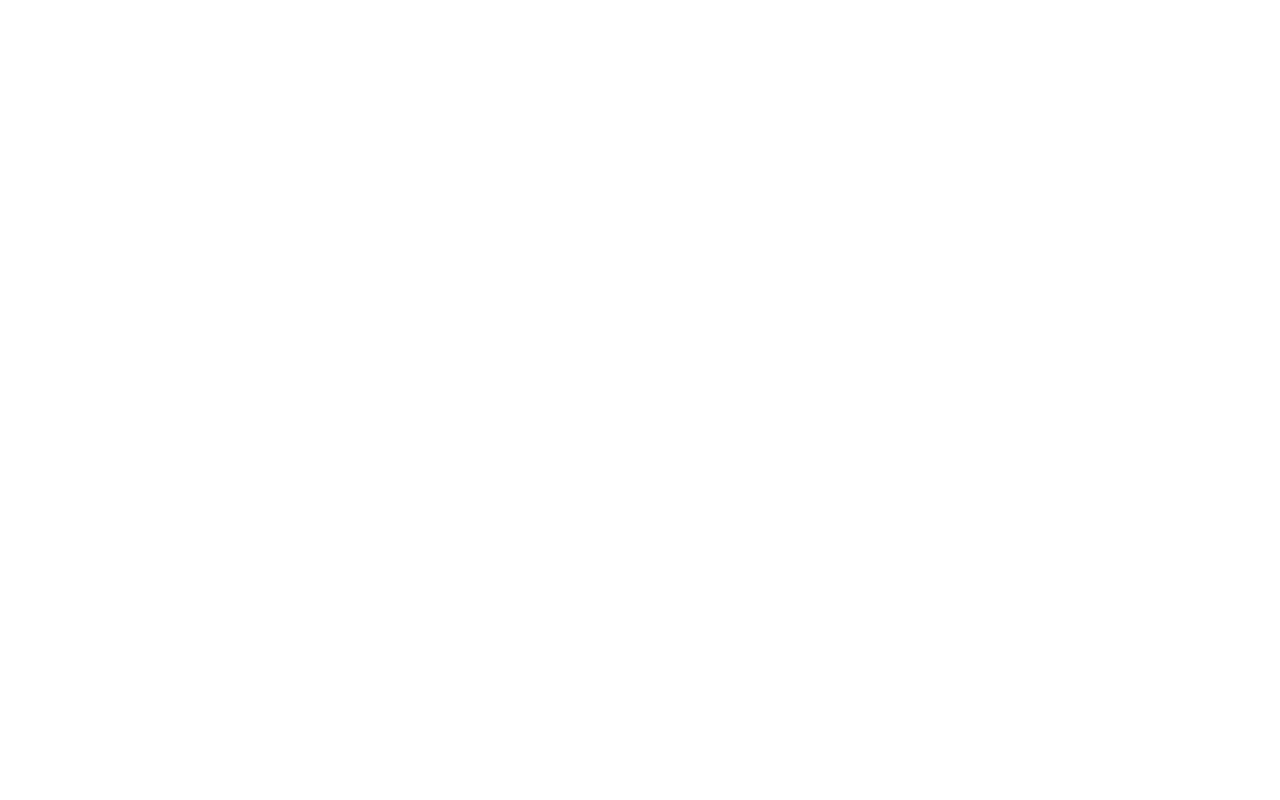
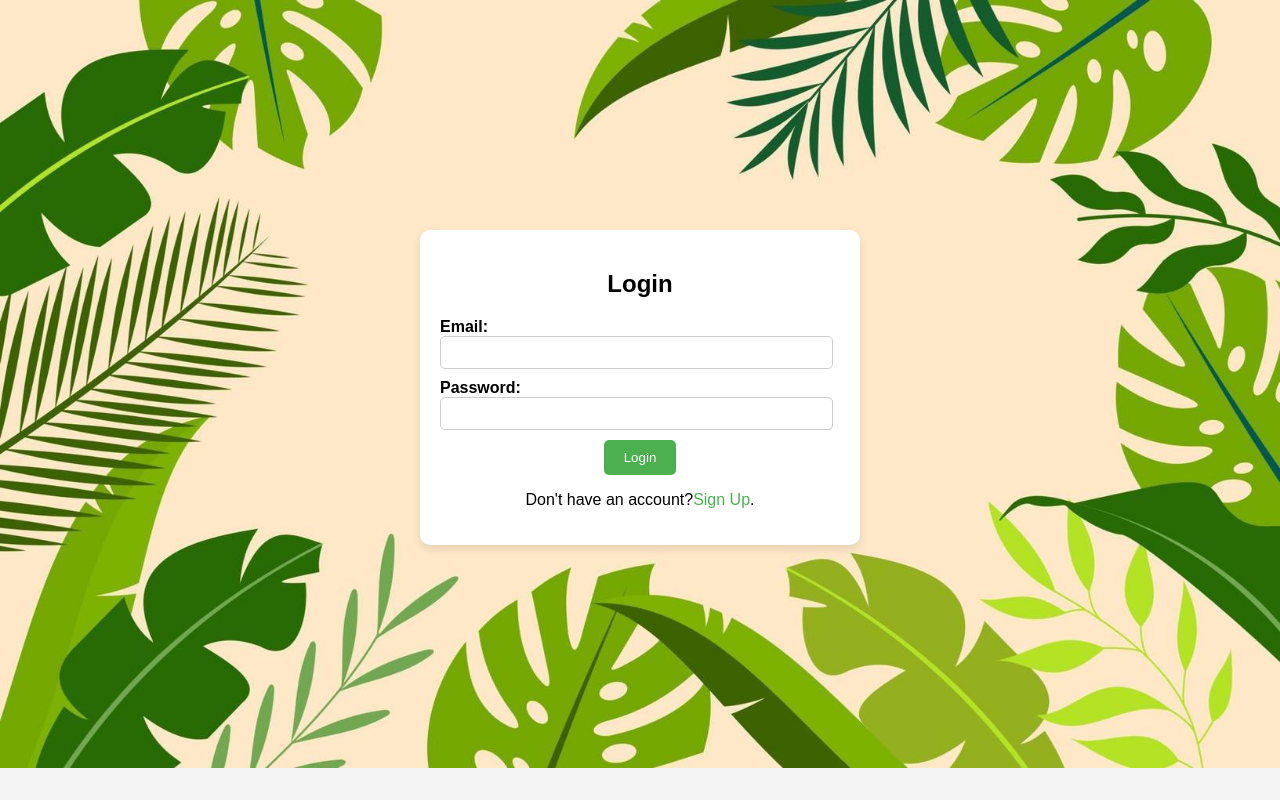
Before and after one commit to vyle2003/MoodTree, a plain HTML site: page src/main/resources/static/login.html in a window 1280 px wide. Drawn offline with Linux system fonts and the light colour scheme.

Commit message:
Decorate the Login

```diff
--- a/src/main/resources/static/login.html
+++ b/src/main/resources/static/login.html
@@ -0,0 +1,26 @@
+<!DOCTYPE html>
+<html lang="en">
+<head>
+    <meta charset="UTF-8">
+    <meta name="viewport" content="width=device-width, initial-scale=1.0">
+    <title>Sign Up</title>
+    <link rel="stylesheet" href="signup_login.css">
+</head>
+<body>
+    <div class="signup-container">
+        <h2>Login</h2>
+        <form action="process_signup.php" method="POST">
+            <div class="form-group">
+                <label for="email">Email:</label>
+                <input type="email" id="email" name="email" required>
+            </div>
+            <div class="form-group">
+                <label for="password">Password:</label>
+                <input type="password" id="password" name="password" required>
+            </div>
+            <button type="submit">Login</button>
+        </form>
+        <p>Don't have an account?<a href="signup.html">Sign Up</a>.</p>
+    </div>
+</body>
+</html>
--- a/src/main/resources/static/signup_login.css
+++ b/src/main/resources/static/signup_login.css
@@ -1,6 +1,10 @@
 body {
     font-family: Arial, sans-serif;
     background-color: #f4f4f4;
+    background-image: url('assets/leafbackground.jpg');
+    background-size: cover;
+    background-repeat: no-repeat;
+    position: relative; /* Needed for absolute positioning of children */
 }
 
 .signup-container {
@@ -11,6 +15,7 @@ body {
     border-radius: 10px;
     box-shadow: 0 4px 8px rgba(0, 0, 0, 0.1);
     text-align: center;
+    margin-top: 230px;
 }
 
 form {
@@ -19,6 +24,7 @@ form {
 
 .form-group {
     margin-bottom: 10px;
+    margin-right: 25px;
     text-align: left;
 }
 
@@ -52,4 +58,4 @@ a {
     color: #4CAF50;
 }
 
-/* ffff*/
+/* testing */
```
Also changed, not shown: src/main/resources/static/assets/leafbackground.jpg (added).
